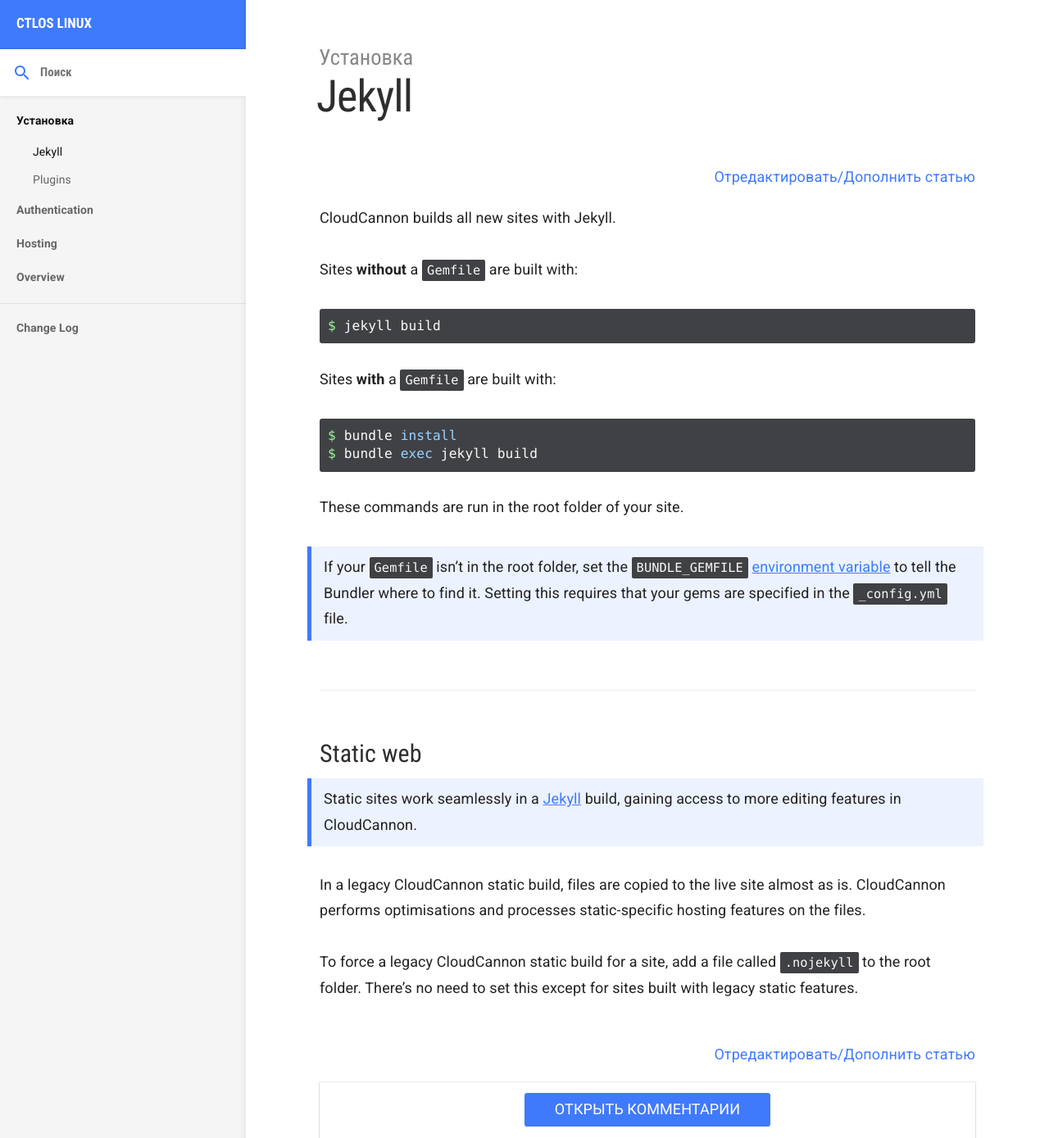
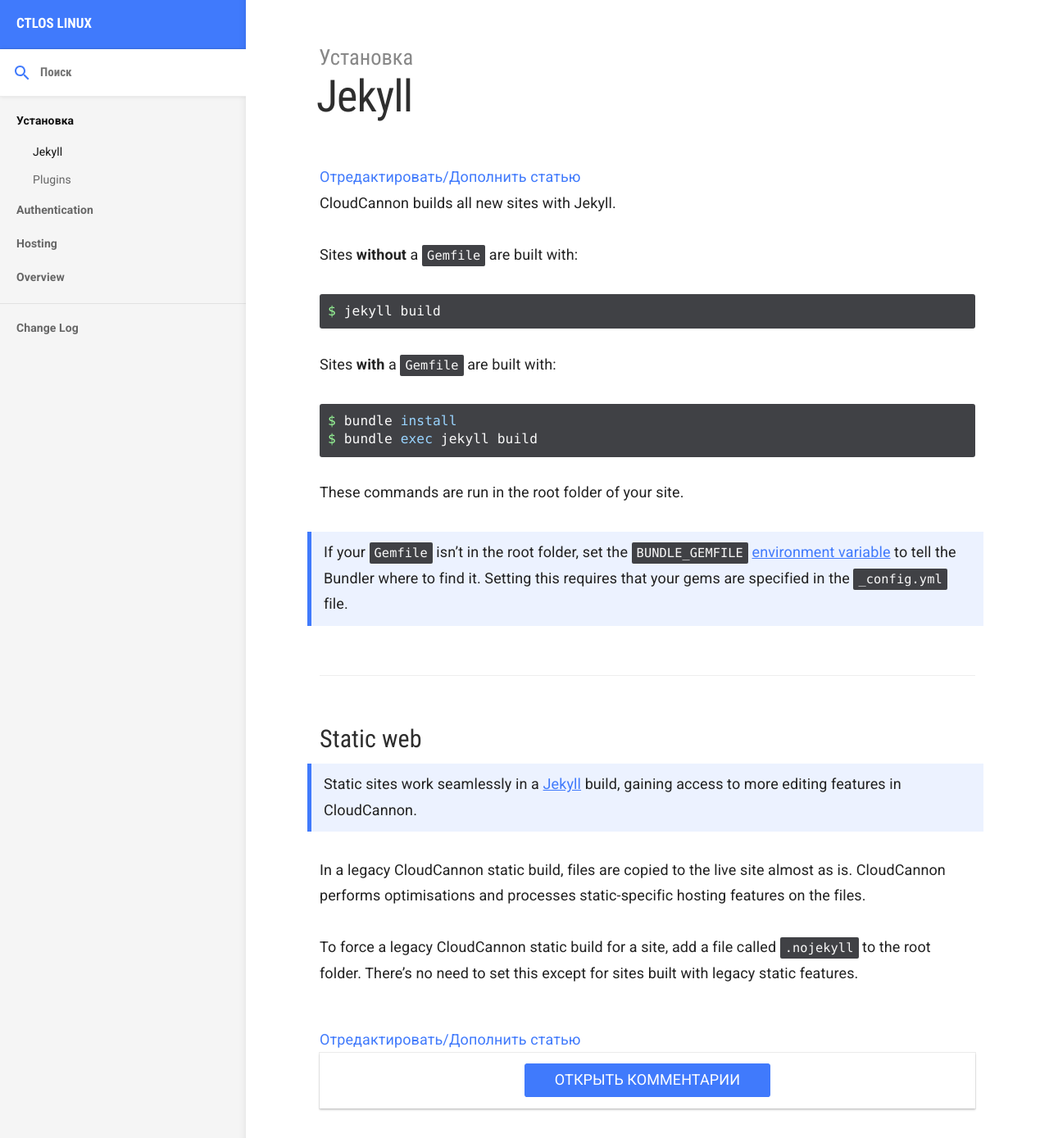
Before and after one commit to Naymi/wiki, a Jekyll site: the page built from _docs/1ustanovka/jekyll.md, in a window 1280 px wide and 1389 px high. Shown: the whole window at 82% size. Built offline with Jekyll 4.4.1, drawn with Linux system fonts in a browser that asks for light colours; nearby versions of some CDN libraries.

Commit message:
up edit link

```diff
--- a/_sass/_glob.scss
+++ b/_sass/_glob.scss
@@ -29,11 +29,10 @@
 }
 
 .edit-link {
+	padding-top: 1em;
 	a {
 		color: $brand-colour;
-		display: block;
 		padding: 1em 0;
-		text-align: right;
 		text-decoration: none;
 		&:hover {
 			color: $accent-hover;
```
